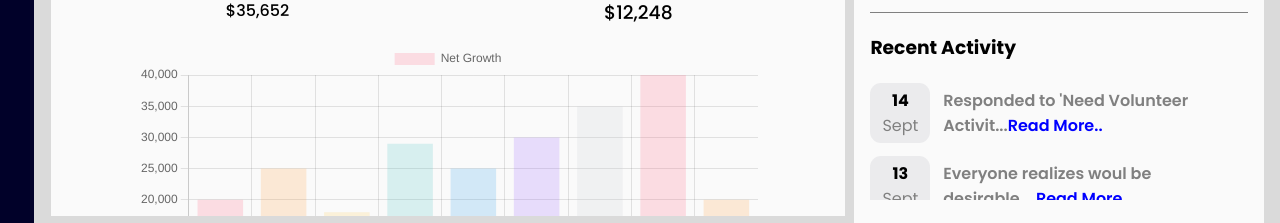
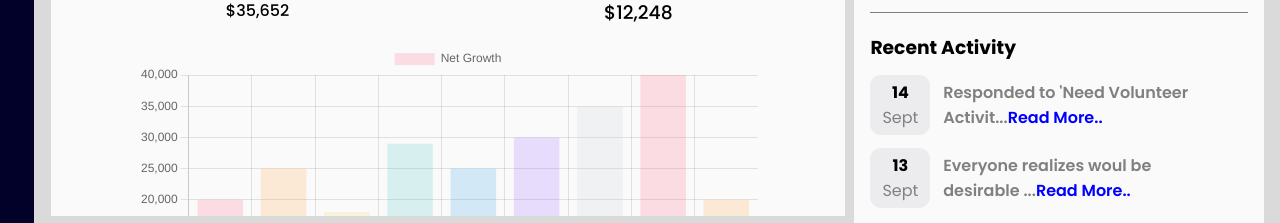
Before and after one commit to eransh1/FitPeo-Project, a React (Create React App) app: page / in a window 1280 px wide. Shown: the part 574-797 px from the top of the page. Built offline with nearby package versions, Linux system fonts and the light colour scheme.

Commit message:
fixed bugs

```diff
--- a/src/components/RecentActivity Cont/RecentActivityCont.module.css
+++ b/src/components/RecentActivity Cont/RecentActivityCont.module.css
@@ -3,13 +3,14 @@
 }
 .outerCont{
     width: 100%;
-    height: 130px;
-    overflow-y: scroll;
+    /* height: 130px; */
+    /* overflow-y: scroll; */
     margin-top: .5rem;
+    padding-bottom: 1.5rem;
 }
-.outerCont::-webkit-scrollbar {
+/* .outerCont::-webkit-scrollbar {
     display: none;
-}
+} */
 .activityCont{
     display: flex;
     align-items: center;
--- a/src/components/USER CONT/UserContainer.module.css
+++ b/src/components/USER CONT/UserContainer.module.css
@@ -2,8 +2,9 @@
     padding: 1rem;
     background-color: #fafafa;
     border-radius: 15px;
-    height: 100%;
+    /* height: 100%; */
     position: relative;
+
 }
 .top{
     width: 100%;
--- a/src/components/UserActivity Cont/UserActivityCont.js
+++ b/src/components/UserActivity Cont/UserActivityCont.js
@@ -44,7 +44,7 @@ const UserActivityCont = () => {
         </div>
 
         <div className={styles.bottom}>
-        <Line data={activityData} />
+        <Line className={styles.lineChart} data={activityData} />
         </div>
     </section>
   )
--- a/src/components/UserActivity Cont/UserActivityCont.module.css
+++ b/src/components/UserActivity Cont/UserActivityCont.module.css
@@ -60,3 +60,7 @@
     margin-top: 2.5rem;
     width: 100%;
 }
+/* .lineChart{
+    width: 100%!important    ;
+    height: 100%!important;
+} */
--- a/src/pages/Home/Home.module.css
+++ b/src/pages/Home/Home.module.css
@@ -76,7 +76,10 @@
     .middleEntireDataCont{
         width: 72%;
     }
-
+    .userActivityCont,.orderStatsCont,.topProductsCont{
+        width: 325px;
+        margin: auto;
+    }
 }
 @media(max-width:1535px){
    .innerCont{
```
